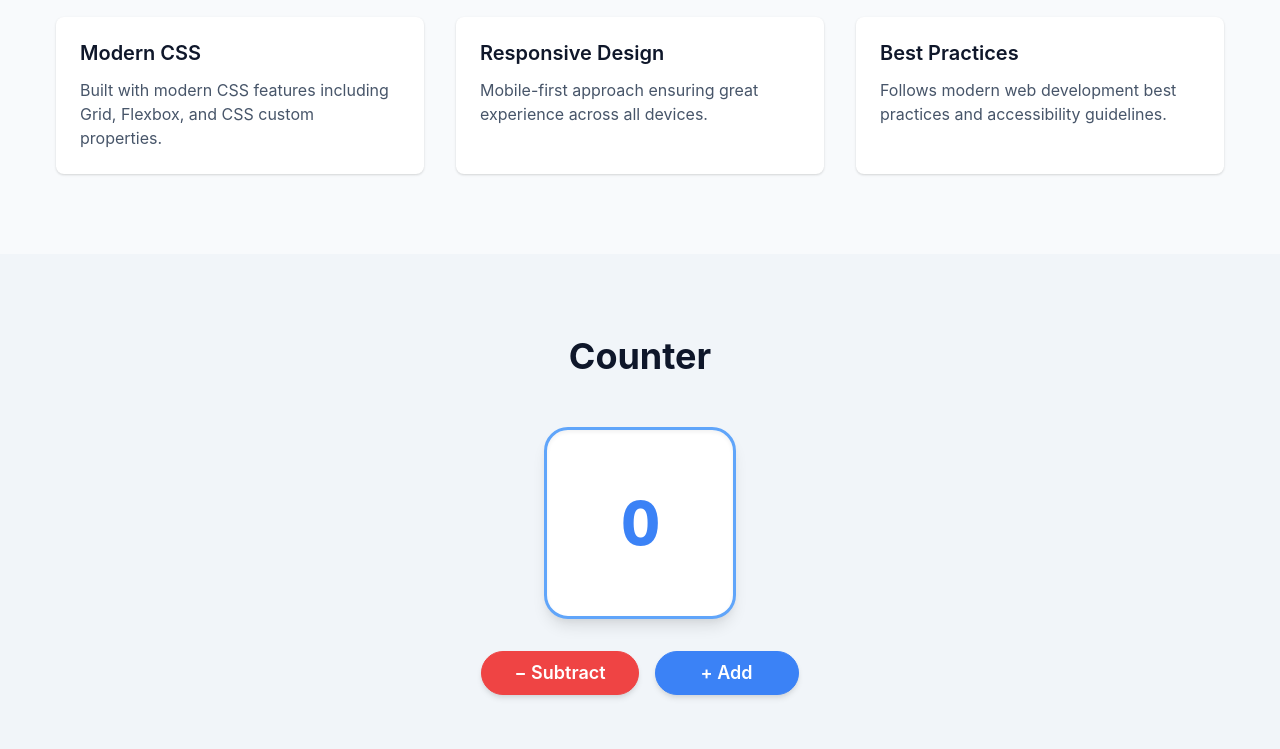
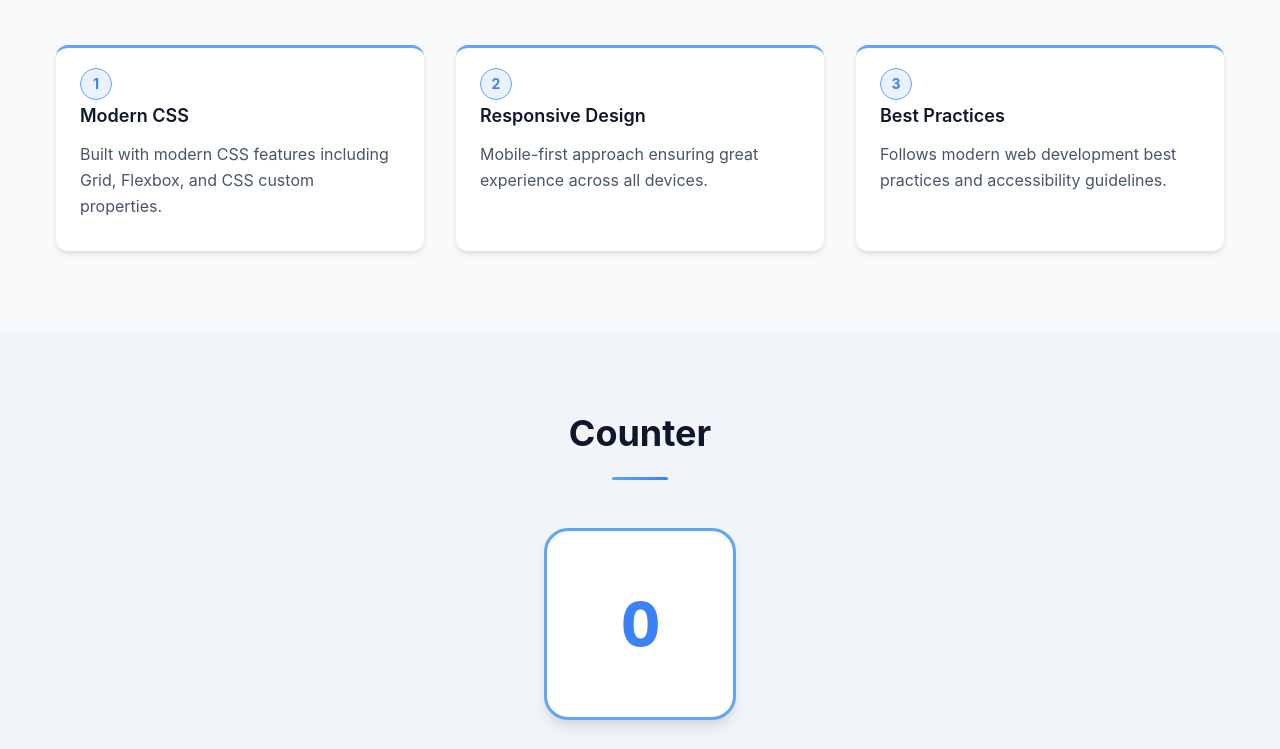
Before and after one commit to chiron-team/git9, a website: page index.html in a window 1280 px wide. Shown: the part 596-1345 px from the top of the page. Drawn offline with Linux system fonts and the light colour scheme.

Commit message:
feat(agent): Style About Me Section with CSS
Task ID: GWmJPUfkJdodCaEWOOZO
Type: feature
Priority: low

```diff
--- a/src/css/components.css
+++ b/src/css/components.css
@@ -46,26 +46,68 @@
 /* Cards */
 .card {
   background-color: var(--color-white);
-  border-radius: var(--radius-lg);
-  box-shadow: var(--shadow-base);
-  padding: var(--space-6);
-  transition: box-shadow var(--transition-base);
+  border-radius: var(--radius-xl);
+  box-shadow: var(--shadow-md);
+  padding: var(--space-8) var(--space-6);
+  transition:
+    box-shadow var(--transition-base),
+    transform var(--transition-base);
+
+  /* Top accent stripe — cohesive with the counter display border */
+  border-top: 3px solid var(--color-primary-light);
 }
 
 .card:hover {
-  box-shadow: var(--shadow-lg);
+  box-shadow: var(--shadow-xl);
+  transform: translateY(-3px);
 }
 
 .card__title {
-  font-size: var(--font-size-xl);
+  font-size: var(--font-size-lg);
   font-weight: var(--font-weight-semibold);
   margin-bottom: var(--space-3);
   color: var(--color-gray-900);
+  line-height: var(--line-height-snug);
 }
 
 .card__content {
+  font-size: var(--font-size-base);
+  line-height: var(--line-height-relaxed);
   color: var(--color-gray-600);
   margin-bottom: 0;
+}
+
+/* About-section card badge
+   A small numbered circle above the title that echoes the counter's circular
+   display and primary-colour palette. The badge number is supplied via a
+   CSS counter so no JS or HTML changes are needed. */
+.about__grid {
+  counter-reset: about-card;
+}
+
+.about__grid .card {
+  counter-increment: about-card;
+  position: relative;
+  padding-top: calc(var(--space-8) + var(--space-6));
+}
+
+.about__grid .card::before {
+  content: counter(about-card);
+  position: absolute;
+  top: var(--space-5);
+  left: var(--space-6);
+  width: 2rem;
+  height: 2rem;
+  display: flex;
+  align-items: center;
+  justify-content: center;
+  font-size: var(--font-size-sm);
+  font-weight: var(--font-weight-bold);
+  color: var(--color-primary);
+  background-color: rgb(59 130 246 / 10%);
+  border: 1.5px solid var(--color-primary-light);
+  border-radius: var(--radius-full);
+  line-height: 1;
 }
 
 /* Forms */
@@ -148,9 +190,28 @@
 
 /* Section titles */
 .section__title {
+  position: relative;
   text-align: center;
   margin-bottom: var(--space-12);
   color: var(--color-gray-900);
+  padding-bottom: var(--space-6);
+}
+
+/* Decorative accent underline — mirrors the counter's primary-colour language */
+.section__title::after {
+  content: "";
+  position: absolute;
+  bottom: 0;
+  left: 50%;
+  transform: translateX(-50%);
+  width: 3.5rem;
+  height: 3px;
+  background: linear-gradient(
+    90deg,
+    var(--color-primary-light),
+    var(--color-primary)
+  );
+  border-radius: var(--radius-full);
 }
 
 /* Counter */
--- a/src/css/layout.css
+++ b/src/css/layout.css
@@ -43,13 +43,18 @@
 .about {
   padding: var(--space-20) 0;
   background-color: var(--color-gray-50);
+
+  /* Subtle top accent that echoes the counter's primary-colour border motif */
+  border-top: 4px solid var(--color-primary-light);
 }
 
 .about__grid {
   display: grid;
-  grid-template-columns: repeat(auto-fit, minmax(300px, 1fr));
+  grid-template-columns: repeat(auto-fit, minmax(280px, 1fr));
   gap: var(--space-8);
-  margin-top: var(--space-12);
+
+  /* Grid sits directly below the title — spacing handled by the title margin */
+  margin-top: 0;
 }
 
 /* Counter section */
@@ -109,7 +114,7 @@
 
   .about__grid {
     grid-template-columns: 1fr;
-    gap: var(--space-6);
+    gap: var(--space-5);
   }
 
   /* Counter: compact display on small screens */
```
